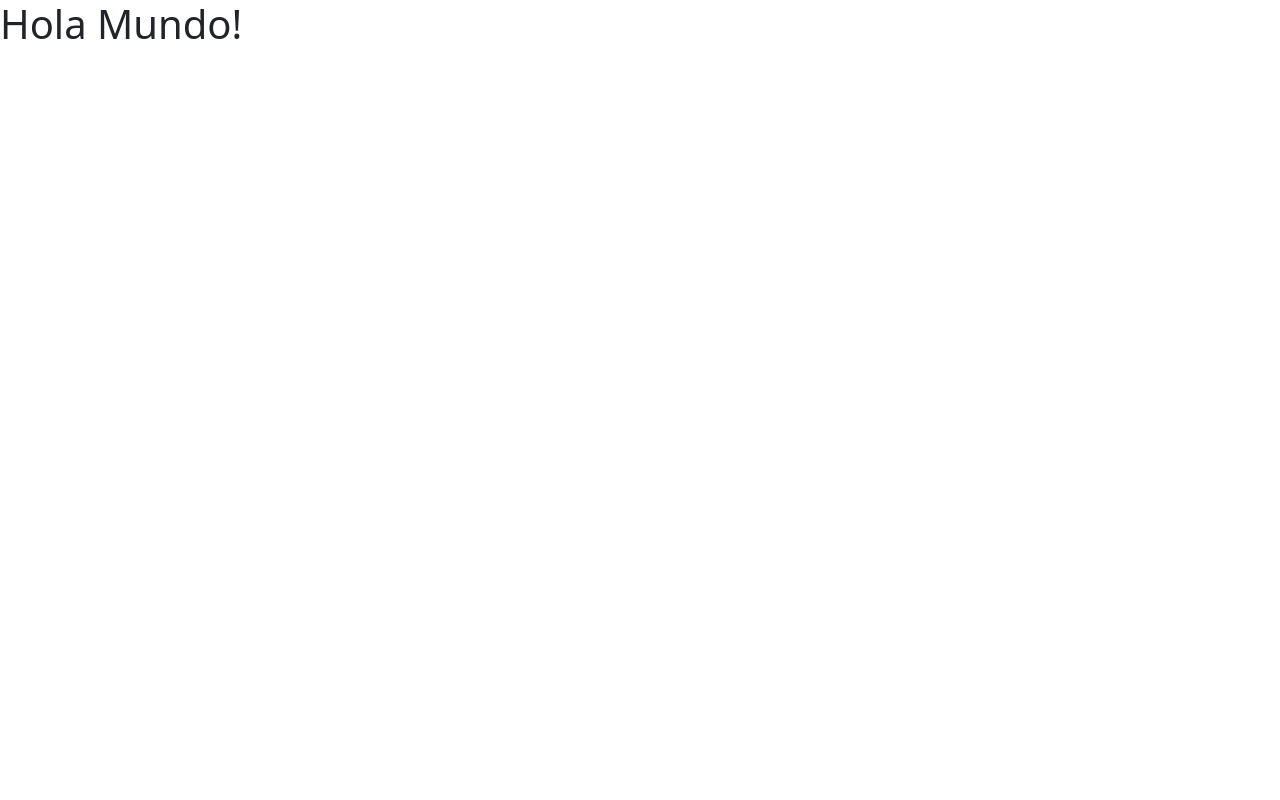
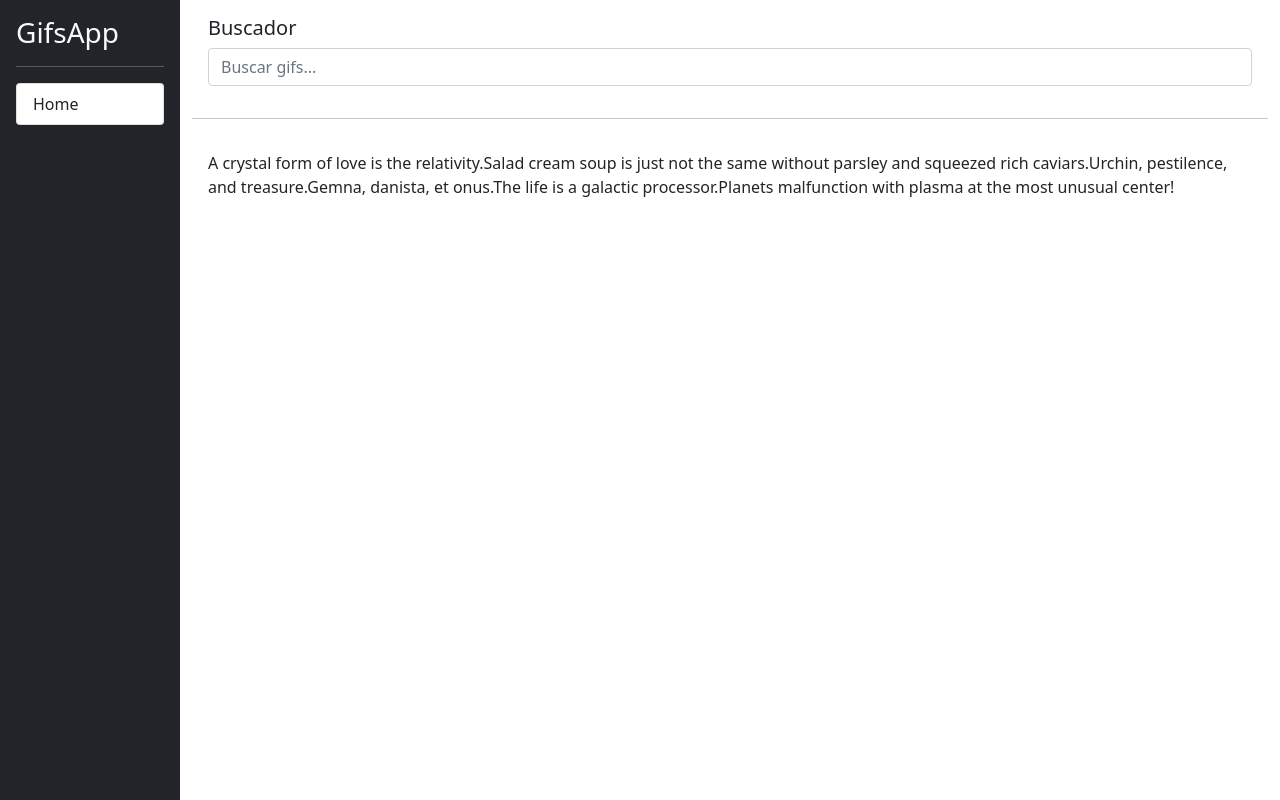
Before and after one commit to mbelduque/angular-api-giphy-app, an Angular app: page / in a window 1280 px wide. Built offline with nearby package versions, Linux system fonts and the light colour scheme.

Commit message:
add menu sidebar & home page

```diff
--- a/src/app/app.component.css
+++ b/src/app/app.component.css
@@ -0,0 +1,3 @@
+html, body {
+  height: 100%;
+}
--- a/src/app/app.component.html
+++ b/src/app/app.component.html
@@ -1 +1,21 @@
-<h1>Hola Mundo!</h1>
+<div class="d-flex">
+  <!--  Menu Sidebar -->
+  <app-sidebar></app-sidebar>
+  <!--  Container -->
+  <div class="container">
+    <div class="row p-3">
+      <div class="col">
+        <h5>Buscador</h5>
+        <input class="form-control" type="text" placeholder="Buscar gifs...">
+      </div>
+    </div>
+    <hr>
+    <div class="row p-3">
+      <div class="col">
+        A crystal form of love is the relativity.Salad cream soup is just not the same without parsley and squeezed rich
+        caviars.Urchin, pestilence, and treasure.Gemna, danista, et onus.The life is a galactic processor.Planets
+        malfunction with plasma at the most unusual center!
+      </div>
+    </div>
+  </div>
+</div>
--- /dev/null
+++ b/src/app/shared/sidebar/sidebar.component.css
@@ -0,0 +1,5 @@
+#sidebar {
+  height: 100%;
+  min-height: 100vh;
+  min-width: 180px;
+}
--- /dev/null
+++ b/src/app/shared/sidebar/sidebar.component.html
@@ -0,0 +1,7 @@
+<div class="bg-dark border-right p-3" id="sidebar">
+  <h3 class="text-light">GifsApp</h3>
+  <hr class="text-light">
+  <div class="list-group list-reset">
+    <a class="list-group-item list-group-item-action" href="#">Home</a>
+  </div>
+</div>
--- /dev/null
+++ b/src/app/shared/sidebar/sidebar.component.ts
@@ -0,0 +1,15 @@
+import { Component, OnInit } from '@angular/core';
+
+@Component({
+  selector: 'app-sidebar',
+  templateUrl: './sidebar.component.html',
+  styleUrls: ['./sidebar.component.css']
+})
+export class SidebarComponent implements OnInit {
+
+  constructor() { }
+
+  ngOnInit(): void {
+  }
+
+}
```
Also changed, not shown: src/app/app.module.ts (+8 -5 lines), src/app/shared/shared.module.ts (added, +17 -0 lines).
